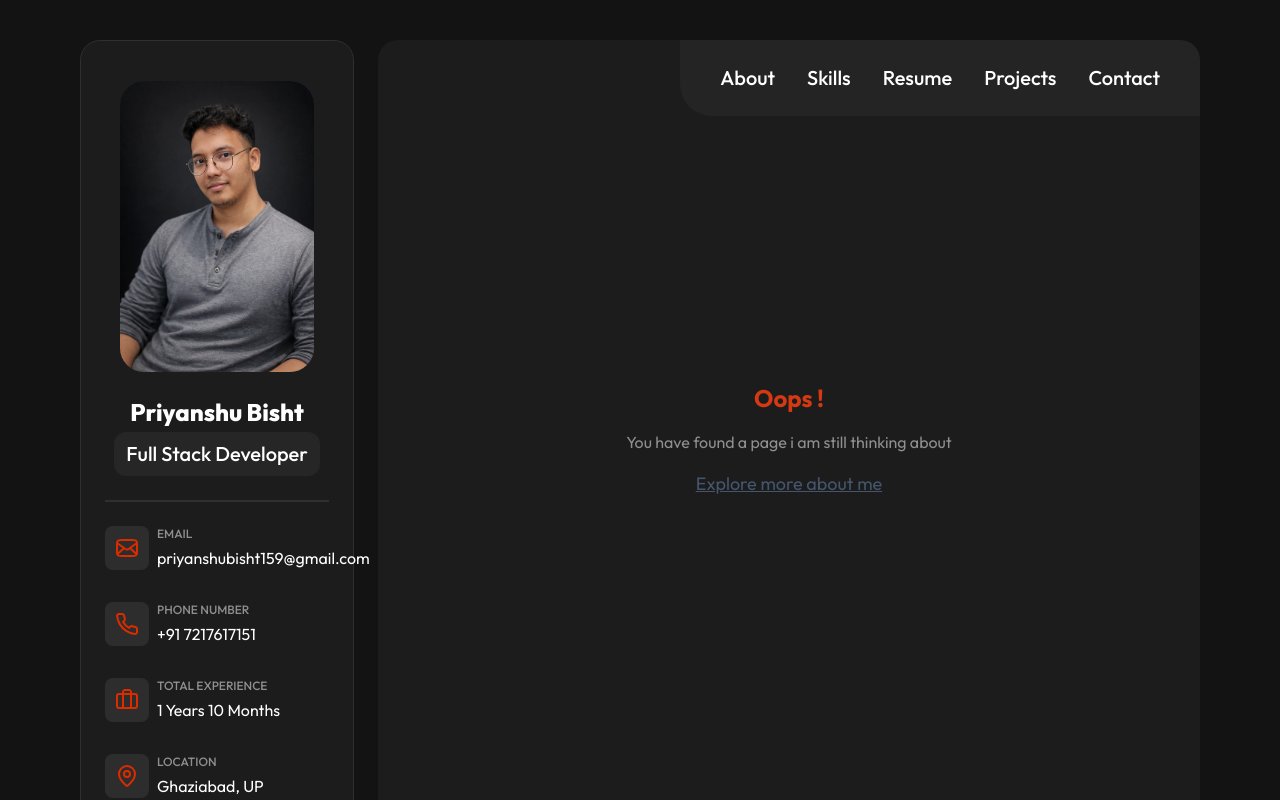
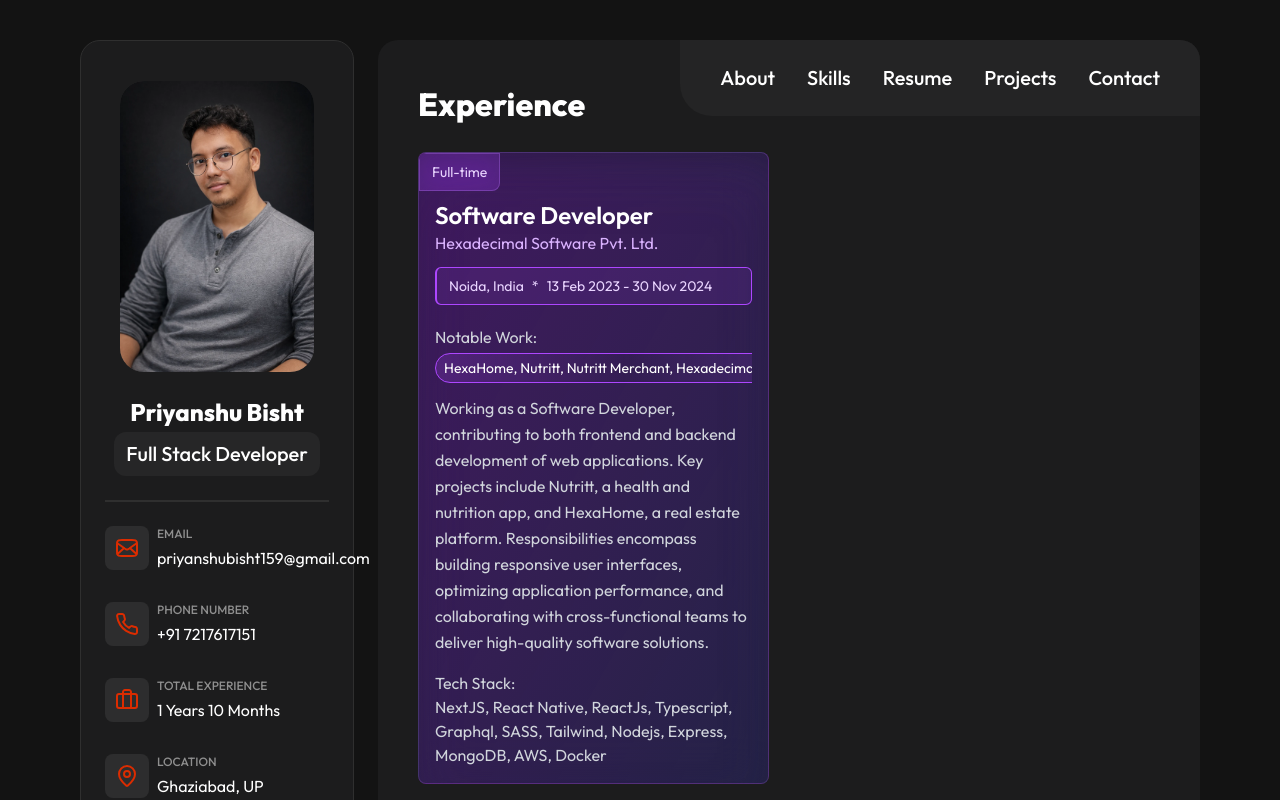
Before and after one commit to PriyanshuBisht2001/portfolio-website, a Next.js app: page /experience in a window 1280 px wide. Before the commit this address had no page. Shown: the top 800 px of the page. Built offline with nearby package versions, Linux system fonts and the light colour scheme.

Commit message:
feat: update styles and layout for project and experience pages, enhance skeleton components, and add experience timeline

```diff
--- /dev/null
+++ b/src/app/experience/page.tsx
@@ -0,0 +1,70 @@
+import Image from "next/image";
+import Link from "next/link";
+import Cross from "@/assets/CrossIcon.svg";
+import { experienceTimeline } from "@/constants/defaultState";
+
+export default function ExperiencePage() {
+  return (
+    <div className="flex absolute top-0 left-0 lg:static z-20 flex-col px-10 pt-10 pb-10 lg:pt-20 xl:pt-10 gap-10 lg:gap-6 bg-[linear-gradient(235deg,#1b1f2e,#2c133d,#301541,#101435)] lg:bg-none">
+      <div className="flex justify-between">
+        <h1 className="text-[28px] md:text-[32px] font-extrabold">
+          Experience
+        </h1>
+        <Link href="/" className="lg:hidden">
+          <Image src={Cross} alt="cross" width={40} height={40} />
+        </Link>
+      </div>
+      {experienceTimeline.map((item, i) => (
+        <div
+          key={i}
+          className="h-full w-full grid grid-cols-1 md:grid-cols-2 gap-5 md:gap-10"
+        >
+          <div className="relative bg-linear-to-br from-purple-900/60 to-indigo-900/40 backdrop-blur-xl overflow-hidden rounded-lg border border-purple-400/20 z-30 shadow-soft-inset transition-all duration-300 ease-out hover:-translate-y-1 hover:border-purple-500/60 hover:shadow-card-hover">
+            <span className="bg-purple-500/20 text-purple-200 border border-purple-400/30 backdrop-blur-md py-2 px-3 flex items-center justify-center w-fit rounded-br-lg text-xs md:text-sm">
+              {item.workType}
+            </span>
+            <div className="relative p-4 pt-2 flex flex-col gap-3">
+              <div>
+                <h1 className="text-xl md:text-2xl font-semibold text-white">
+                  {item.title}
+                </h1>
+                <p className="text-sm md:text-base text-purple-300">
+                  {item.subtitle}
+                </p>
+              </div>
+              <div className="flex text-purple-200 border items-center gap-2 text-sm  bg-purple-500/10 px-3 py-2 rounded-md border-l-2 border-purple-500 mb-2">
+                <span className="flex items-center gap-1">Noida, India</span>
+                <span>*</span>
+                <span>
+                  {item.startDate} - {item.endDate}
+                </span>
+              </div>
+              {item.workOn && (
+                <div className="text-gray-300 flex flex-col gap-1">
+                  Notable Work:{" "}
+                  <div className="flex gap-2 overflow-x-auto no-scrollbar">
+                    {item.workOn?.map((title) => (
+                      <span className="shrink-0 px-2 py-1 text-sm bg-linear-to-r from-purple-500/20 via-transparent to-purple-500/20 border border-purple-500 text-white rounded-full">
+                        {title}
+                      </span>
+                    ))}
+                  </div>
+                </div>
+              )}
+              <div className="flex flex-col gap-2">
+                <p className=" text-gray-300 text-sm sm:text-base leading-relaxed">
+                  {item.description}
+                </p>
+                {item.techStack && (
+                  <p className="mt-2 text-gray-300 flex flex-col text-sm md:text-base">
+                    Tech Stack: <span>{item.techStack?.join(", ")}</span>
+                  </p>
+                )}
+              </div>
+            </div>
+          </div>
+        </div>
+      ))}
+    </div>
+  );
+}
--- a/src/app/globals.css
+++ b/src/app/globals.css
@@ -21,7 +21,6 @@
   --color-brand-500: #2f2f2f;
   --color-brand-600: #242425;
   --color-brand-700: #2c2c2c;
-  --color-brand-800: #2d2d2e;
   --color-light-100: #ffffff;
   --color-light-200: #e8e8e8;
   --color-light-300: #8f8f8f;
@@ -41,7 +40,7 @@
 }
 
 body {
-  background: var(--color-brand-100);
+  background: linear-gradient(235deg, #1b1f2e, #2c133d, #301541, #101435);
   font-family: var(--font-poppins), sans-serif;
   color: var(--color-light-100);
 }
@@ -64,6 +63,18 @@ body {
   .animate-slide-up {
     animation: slide-up 0.5s ease-in;
   }
+  .shadow-soft-inset {
+    box-shadow:
+      inset 0 30px 60px -12px rgba(50, 50, 93, 0.25),
+      inset 0 18px 36px -18px rgba(0, 0, 0, 0.3);
+  }
+  .shadow-card-hover {
+    box-shadow:
+      inset 0 30px 60px -12px rgba(139, 92, 246, 0.15),
+      inset 0 18px 36px -18px rgba(0, 0, 0, 0.5),
+      0 10px 30px -10px rgba(139, 92, 246, 0.25);
+  }
+
   .no-scrollbar::-webkit-scrollbar {
     display: none;
   }
@@ -95,6 +106,7 @@ body {
 
 @media (min-width: 1024px) {
   body {
+    background: var(--color-brand-100);
     padding: 40px 80px 40px 80px;
     font-family: var(--font-outfit), sans-serif;
   }
--- a/src/app/project/@modal/(..)project/[id]/page.tsx
+++ b/src/app/project/@modal/(..)project/[id]/page.tsx
@@ -12,7 +12,7 @@ export default async function InterceptionPage({ params }: Props) {
   const project = await fetchProjectByID(id);
 
   return (
-    <div className="flex fixed top-0 left-0 right-0 bottom-0 bg-brand-100 lg:px-20 lg:py-10 bg-opacity-50 z-50 animate-slide-up overflow-auto">
+    <div className="flex fixed top-0 left-0 right-0 bottom-0 bg-[linear-gradient(235deg,#1b1f2e,#2c133d,#301541,#101435)] lg:bg-none lg:bg-brand-100 lg:px-20 lg:py-10 bg-opacity-50 z-50 animate-slide-up overflow-auto">
       <Suspense fallback={<ProjectSkeleton />}>
         <ProjectModal {...project} />
       </Suspense>
--- a/src/app/project/[id]/page.tsx
+++ b/src/app/project/[id]/page.tsx
@@ -23,7 +23,7 @@ export default async function SelectedProjectPage({ params }: Props) {
   }
 
   return (
-    <section className="flex w-full">
+    <section className="flex w-full absolute top-0 left-0 z-20 lg:static">
       <Suspense fallback={<ProjectSkeleton />}>
         <ProjectModal {...project} />{" "}
       </Suspense>
--- a/src/app/project/create/page.tsx
+++ b/src/app/project/create/page.tsx
@@ -11,7 +11,7 @@ const AddProjectPage = async () => {
   }
 
   return (
-    <section className="flex w-full">
+    <section className="flex w-full absolute top-0 left-0 z-20 lg:static">
       <AddProjectPageComponent />
     </section>
   );
--- a/src/app/project/page.tsx
+++ b/src/app/project/page.tsx
@@ -7,7 +7,7 @@ import { Suspense } from "react";
 const ProjectsPage = async () => {
   const projects = await fetchAllProjects();
   return (
-    <section className="h-full lg:flex w-full bg-[linear-gradient(235deg,#1b1f2e,#2c133d,#301541,#101435)] z-20 absolute lg:static top-0">
+    <section className="h-full lg:flex w-full bg-[linear-gradient(235deg,#1b1f2e,#2c133d,#301541,#101435)] lg:bg-none z-20 absolute lg:static top-0">
       <Suspense fallback={<AddProjectSkeleton />}>
         <Projects projectList={projects} isHome={false} />
       </Suspense>
--- a/src/components/Projects.tsx
+++ b/src/components/Projects.tsx
@@ -42,7 +42,7 @@ const Projects = ({ projectList, isHome }: ProjectsProps) => {
             <div className="h-0.5 w-1/4 sm:w-1/3 bg-linear-to-r to-transparent from-[#a3a7af]" />
           </div>
         ) : (
-          <div className="flex justify-between mb-10">
+          <div className="flex justify-between mb-10 lg:hidden">
             <h1 className="text-[28px] md:text-[32px] font-extrabold">
               Featured Projects
             </h1>
--- a/src/components/skeleton/AllProjectsSkeleton.tsx
+++ b/src/components/skeleton/AllProjectsSkeleton.tsx
@@ -2,16 +2,16 @@ import React from "react";
 
 const AllProjectsSkeleton: React.FC = () => {
   return (
-    <div className="flex flex-col p-5 lg:p-10 w-full">
-      <div className="h-12 w-30 bg-brand-100 rounded-xl animate-pulse mb-4"></div>
-      <div className=" w-fullflex gap-4 md:grid md:grid-cols-2 lg:grid-cols-3 overflow-x-auto pb-4">
+    <div className="flex flex-col p-10 lg:p-10 w-full">
+      <div className="mb-6 h-12 w-70 lg:w-30 bg-brand-100 rounded-xl animate-pulse lg:mb-4"></div>
+      <div className="w-full flex flex-col gap-4 md:grid md:grid-cols-2 lg:grid-cols-3 overflow-x-auto pb-4">
         {Array.from({ length: 6 }).map((_, index) => (
           <div
             key={index}
-            className="flex flex-col space-y-4  rounded-lg shadow-sm"
+            className="flex flex-col space-y-4 rounded-lg shadow-sm animate-pulse"
           >
-            <div className="h-48 bg-brand-100 rounded-xl"></div>
-            <div className="h-6 bg-brand-100 rounded w-3/4"></div>
+            <div className="h-50 lg:48 bg-brand-100 rounded-xl"></div>
+            <div className="hidden lg:block h-6 bg-brand-100 rounded w-3/4"></div>
           </div>
         ))}
       </div>
--- a/src/components/skeleton/SingleProjectSkeleton.tsx
+++ b/src/components/skeleton/SingleProjectSkeleton.tsx
@@ -7,7 +7,7 @@ const ProjectSkeleton: React.FC = () => {
       <div className="h-8 bg-brand-100 animate-pulse rounded-md w-1/3"></div>
 
       {/* Image Placeholder */}
-      <div className="h-[440px] bg-brand-100 animate-pulse rounded-4xl w-full"></div>
+      <div className="h-60 lg:h[440px] bg-brand-100 animate-pulse rounded-4xl w-full"></div>
 
       {/* Overview Section */}
       <div className="space-y-4">
--- a/src/components/ui/ProjectModal.tsx
+++ b/src/components/ui/ProjectModal.tsx
@@ -32,7 +32,7 @@ const ProjectModal = ({
   };
 
   return (
-    <div className="flex flex-col w-full gap-11 bg-brand-200 p-10 relative rounded-[20px] h-fit">
+    <div className="flex flex-col w-full gap-11 bg-[linear-gradient(235deg,#1b1f2e,#2c133d,#301541,#101435)] lg:bg-none lg:bg-brand-200 p-10 relative rounded-[20px] h-fit">
       <Image
         src={BackArrow}
         className="absolute top-12 left-6 hover:cursor-pointer"
@@ -41,7 +41,9 @@ const ProjectModal = ({
         alt="Back Arrow"
       />
       <div className="flex gap-10 items-center">
-        <MobileHeader title={name} />
+        <h1 className="text-[30px] md:text-[32px] font-extrabold ml-7 lg:hidden">
+          {name}
+        </h1>
         <Header text={name} containerClassName="pb-0 pl-8" />
         {isAdmin && (
           <div className="flex gap-4">
@@ -70,17 +72,30 @@ const ProjectModal = ({
         objectFit="cover"
       />
 
-      <div className="flex flex-col gap-4">
-        <h2 className="text-2xl lg:text-[32px] font-extrabold">Overview</h2>
+      <div>
+        <MobileHeader title="Overview" />
+        <Header text="Overview" textClassName="!text-2xl" />
         <p>{overview}</p>
       </div>
-
-      <div className="flex flex-col gap-4">
-        <h2 className="text-2xl lg:text-[32px] font-extrabold">Challenge</h2>
+      <div>
+        <MobileHeader title="Challenge" />
+        <Header text="Challenge" textClassName="!text-2xl" />
         <p>{challenge}</p>
       </div>
-
-      <div className={`grid ${photos && photos.length > 2 ? "grid-row-2 grid-cols-2" : photos.length === 2 ? "grid-row-2" : "grid-cols-1" } gap-4 h-[200px] lg:h-[440px]`}>
+<div
+  className={`grid
+    ${
+      photos && photos.length > 2
+        ? "grid-cols-2 grid-rows-2"
+        : photos?.length === 2
+        ? "grid-cols-2"
+        : "grid-cols-1"
+    }
+    auto-rows-fr
+    gap-4
+    h-[200px] lg:h-[300px]
+  `}
+>
   {photos && photos.length > 0 ? (
     photos.slice(0, 3).map((photo, index) => (
       <div
@@ -97,7 +112,7 @@ const ProjectModal = ({
       </div>
     ))
   ) : (
-          <div className="col-span-2">
+    <div className="col-span-2 h-full">
       <Image
         src={DummyImage}
         alt="No photos available"
@@ -108,7 +123,6 @@ const ProjectModal = ({
     </div>
   )}
 </div>
-
       <div className="flex flex-col gap-4">
         <MobileHeader title="Project Details" />
         <Header text="Project Details" textClassName="!text-2xl" />
@@ -139,7 +153,7 @@ const ProjectModal = ({
           <div className="hidden lg:block h-px bg-linear-to-r from-brand-200 to-white/50 w-1/2" />
           <Link
             href={"/contact"}
-            className="flex gap-1 py-3 justify-center lg:w-1/6 w-2/3 bg-secondary-100 rounded-xl hover:cursor-pointer"
+            className="flex gap-1 py-3 justify-center lg:w-1/6 w-2/3 bg-linear-to-r from-[#ed935d] via-[#d72961] to-[#d42780] rounded-2xl border-2 lg:bg-none lg:bg-secondary-100 lg:border lg:rounded-xl hover:cursor-pointer"
           >
             <span className="font-bold">Let&apos;s Connect</span>
             <Image src={ConnectArrow} alt="Arrow" />
--- a/src/constants/defaultState.tsx
+++ b/src/constants/defaultState.tsx
@@ -106,20 +106,39 @@ export const experience = [
 
 export const experienceTimeline = [
   {
+    workType: "Full-time",
     title: "Software Developer",
     subtitle: "Hexadecimal Software Pvt. Ltd.",
     startDate: "13 Feb 2023",
     endDate: "30 Nov 2024",
+    location: "Noida, India",
+    workOn: ["HexaHome, Nutritt, Nutritt Merchant, Hexadecimal Website"],
     description:
       "Working as a Software Developer, contributing to both frontend and backend development of web applications. Key projects include Nutritt, a health and nutrition app, and HexaHome, a real estate platform. Responsibilities encompass building responsive user interfaces, optimizing application performance, and collaborating with cross-functional teams to deliver high-quality software solutions.",
+    techStack: [
+      "NextJS",
+      "React Native",
+      "ReactJs",
+      "Typescript",
+      "Graphql",
+      "SASS",
+      "Tailwind",
+      "Nodejs",
+      "Express",
+      "MongoDB",
+      "AWS",
+      "Docker",
+    ],
   },
   {
+    workType: "Intership",
     title: "Data Research Analyst",
     subtitle: "ACE Study Overseas Pvt. Ltd.",
     startDate: "1 May 2021",
     endDate: "31 Aug 2021",
     description:
       "As a Data Research Analyst, I conduct research, collect and manage data and databases, and develop the data and result into a format easily representable to other employees.",
+    techStack: ["MySQL", "PowerBI", "Microsoft Excel"],
   },
 ];
 
```
Lines whose indentation alone changed are shown as unchanged.
